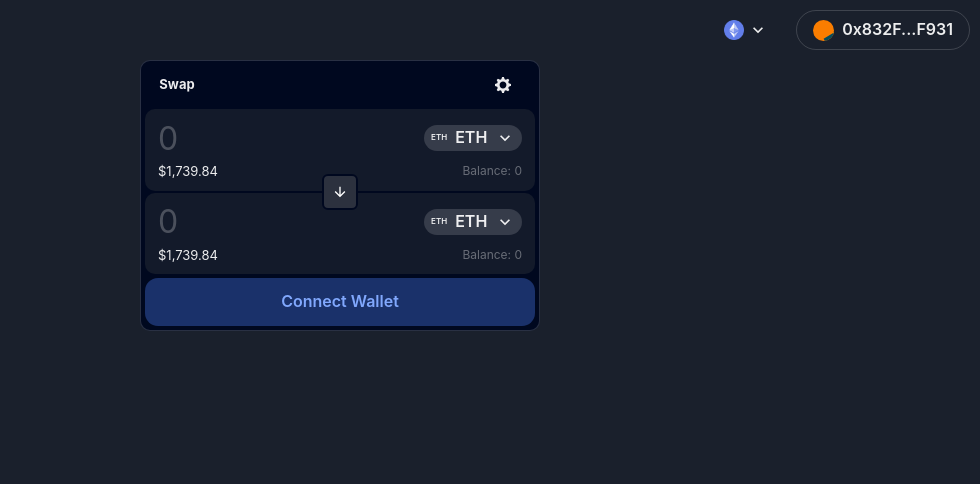
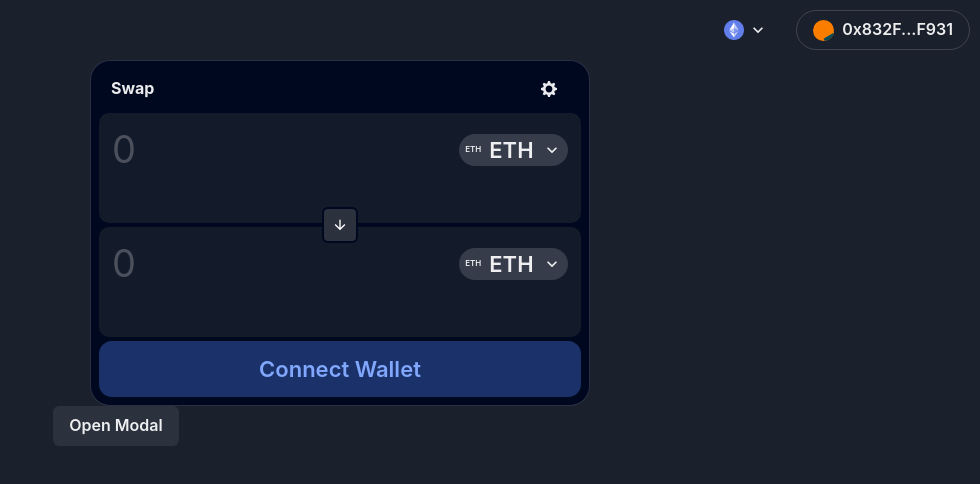
Before and after one commit to gideonnnalue/dex-ui, a React (Vite) app: page / in a window 1280 px wide. Shown: the top 484 px of the page, without its empty margins (300-1280 px from the left). Built offline with nearby package versions, Linux system fonts and the light colour scheme.

Commit message:
token select modal initialization

```diff
--- a/src/components/Swap/index.tsx
+++ b/src/components/Swap/index.tsx
@@ -5,30 +5,33 @@
   Flex,
   Button,
   VStack,
-  IconButton
+  IconButton,
+  Text
 } from "@chakra-ui/react";
 import { ArrowDownIcon, SettingsIcon } from "@chakra-ui/icons";
-import SwapInput from "components/SwapInput";
+import SwapInput from "components/ui/SwapInput";
+import ConnectButton from "components/ui/ConnectButton";
+import TokenSelect from "components/ui/TokenSelect";
 
 const Swap = () => {
   return (
     <Container>
       <Center>
         <Box
-          width={400}
+          width={500}
           bg="brand.900"
-          borderRadius={10}
+          borderRadius={20}
           borderWidth="1px"
-          padding={1}
+          padding={2}
         >
           <VStack gap={1}>
             <Flex justifyContent="space-between" width="100%" paddingRight={3} paddingLeft={3}>
-              <Button variant="ghost" padding={0} height="unset" fontSize={13} fontWeight={700}>
+              <Button variant="ghost" padding={0} height="unset" fontSize={16} fontWeight={700}>
                 Swap
               </Button>
               <IconButton variant="ghost" aria-label="settings" padding={0} icon={<SettingsIcon />} />
             </Flex>
-            <VStack gap={0.5} position="relative">
+            <VStack gap={1} position="relative">
               <SwapInput />
               <SwapInput />
               <IconButton
@@ -46,19 +49,11 @@
                 bgColor="#2c313e"
               />
             </VStack>
-            <Button
-              variant="swap-btn"
-              width="100%"
-              fontWeight={600}
-              fontSize={16}
-              padding={6}
-              borderRadius={13}
-            >
-              Connect Wallet
-            </Button>
+            <ConnectButton />
           </VStack>
         </Box>
       </Center>
+      <TokenSelect />
     </Container>
   );
 };
--- /dev/null
+++ b/src/components/ui/ConnectButton.tsx
@@ -0,0 +1,19 @@
+import { Button, Text } from "@chakra-ui/react";
+
+const ConnectButton = () => {
+  return (
+    <Button
+      variant="swap-btn"
+      width="100%"
+      fontWeight={600}
+      fontSize={16}
+      padding={7}
+      borderRadius={13}
+    >
+      <Text fontSize={22} fontWeight="semibold">
+        Connect Wallet
+      </Text>
+    </Button>
+  );
+};
+export default ConnectButton;
--- a/src/components/SwapInput/index.tsx
+++ b/src/components/ui/SwapInput.tsx
@@ -6,8 +6,8 @@
     <VStack
       bg="rgb(19, 26, 42)"
       borderRadius={10}
-      paddingTop={2}
-      paddingBottom={2}
+      paddingTop={4}
+      paddingBottom={3}
       paddingLeft={3}
       paddingRight={3}
       transitionProperty="borderWidth"
@@ -17,13 +17,14 @@
       borderColor="transparent"
       borderWidth={1}
       gap={1}
+      height={110}
     >
-      <Flex alignItems="center">
+      <Flex alignItems="center" mb={2}>
         <Input
           padding={0}
           placeholder="0"
           type="number"
-          fontSize={32}
+          fontSize={38}
           border="none"
           _focusVisible={{ outline: "none" }}
         />
@@ -37,16 +38,18 @@
           <Text as="span" fontSize={8} marginRight={2}>
             ETH
           </Text>
-          <Text>ETH</Text>
+          <Text fontSize={22}>ETH</Text>
           <ChevronDownIcon as="span" boxSize={5} marginLeft={2} />
         </Button>
       </Flex>
-      <Flex justifyContent="space-between" width="100%">
-        <Text fontSize={13}>$1,739.84</Text>
-        <Text fontSize={12} color="whiteAlpha.500">
+      {/* TODO: First Item: token price                   */}
+      {/*       Second Item: Users balance for that token */}
+      {/* <Flex justifyContent="space-between" width="100%">
+        <Text fontSize={16}>$1,739.84</Text>
+        <Text fontSize={16} color="whiteAlpha.500">
           Balance: 0
         </Text>
-      </Flex>
+      </Flex> */}
     </VStack>
   );
 };
--- /dev/null
+++ b/src/components/ui/TokenSelect.tsx
@@ -0,0 +1,51 @@
+import {
+  Modal,
+  ModalOverlay,
+  ModalContent,
+  ModalHeader,
+  ModalFooter,
+  ModalBody,
+  ModalCloseButton,
+  Button,
+  Text,
+  useDisclosure,
+} from "@chakra-ui/react";
+
+const TokenSelect = () => {
+  const { isOpen, onOpen, onClose } = useDisclosure();
+  return (
+    <>
+      <Button onClick={onOpen}>Open Modal</Button>
+      <Modal isOpen={isOpen} onClose={onClose}>
+        <ModalOverlay />
+        <ModalContent>
+          <ModalHeader>Modal Title</ModalHeader>
+          <ModalCloseButton />
+          <ModalBody>
+            <Text>
+              Sit nulla est ex deserunt exercitation anim occaecat. Nostrud
+              ullamco deserunt aute id consequat veniam incididunt duis in sint
+              irure nisi. Mollit officia cillum Lorem ullamco minim nostrud elit
+              officia tempor esse quis. Sunt ad dolore quis aute consequat.
+              Magna exercitation reprehenderit magna aute tempor cupidatat
+              consequat elit dolor adipisicing. Mollit dolor eiusmod sunt ex
+              incididunt cillum quis. Velit duis sit officia eiusmod Lorem
+              aliqua enim laboris do dolor eiusmod. Et mollit incididunt nisi
+              consectetur esse laborum eiusmod pariatur proident Lorem eiusmod
+              et. Culpa deserunt nostrud ad veniam.
+            </Text>
+          </ModalBody>
+
+          <ModalFooter>
+            <Button colorScheme="blue" mr={3} onClick={onClose}>
+              Close
+            </Button>
+            <Button variant="ghost">Secondary Action</Button>
+          </ModalFooter>
+        </ModalContent>
+      </Modal>
+    </>
+  );
+};
+
+export default TokenSelect;
```
